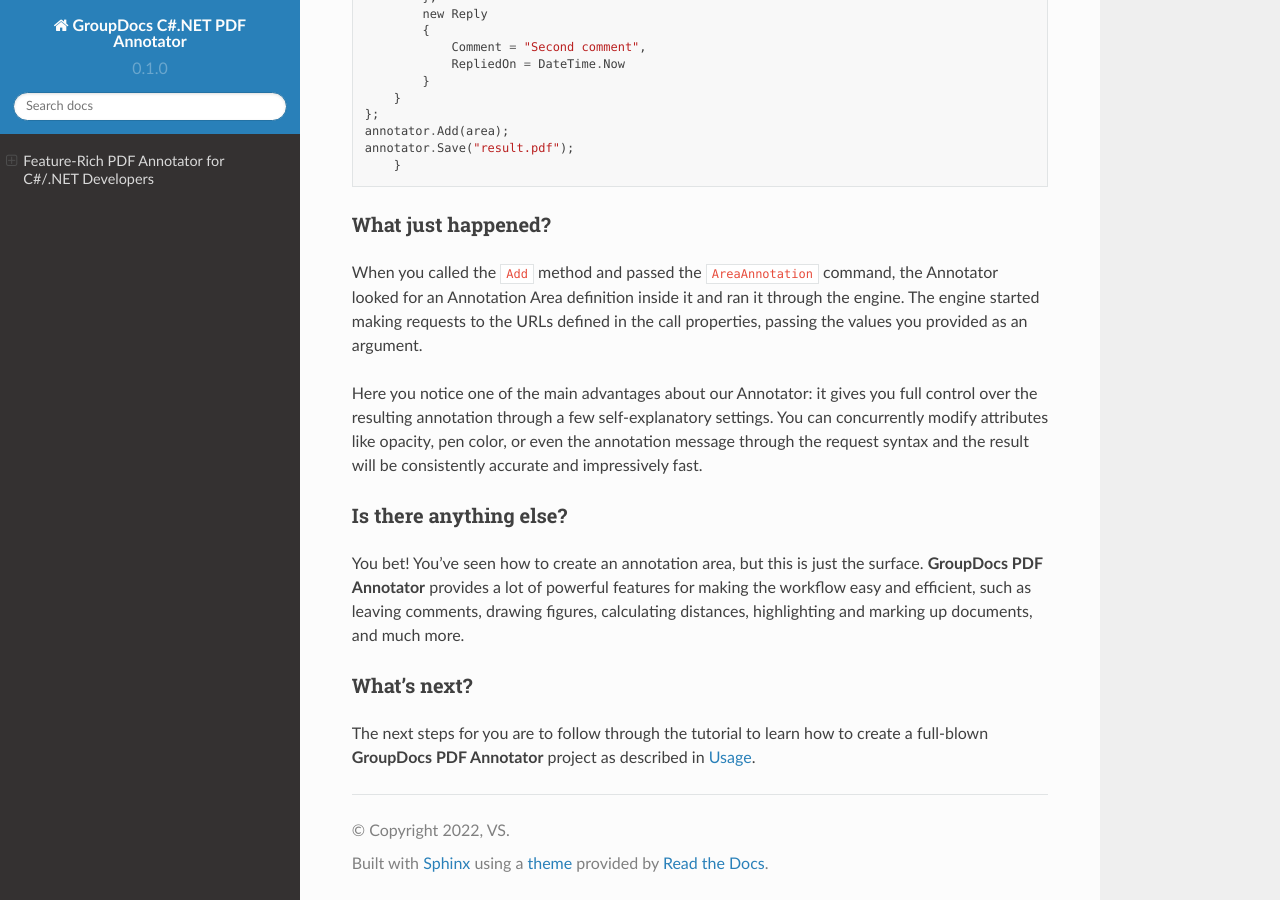
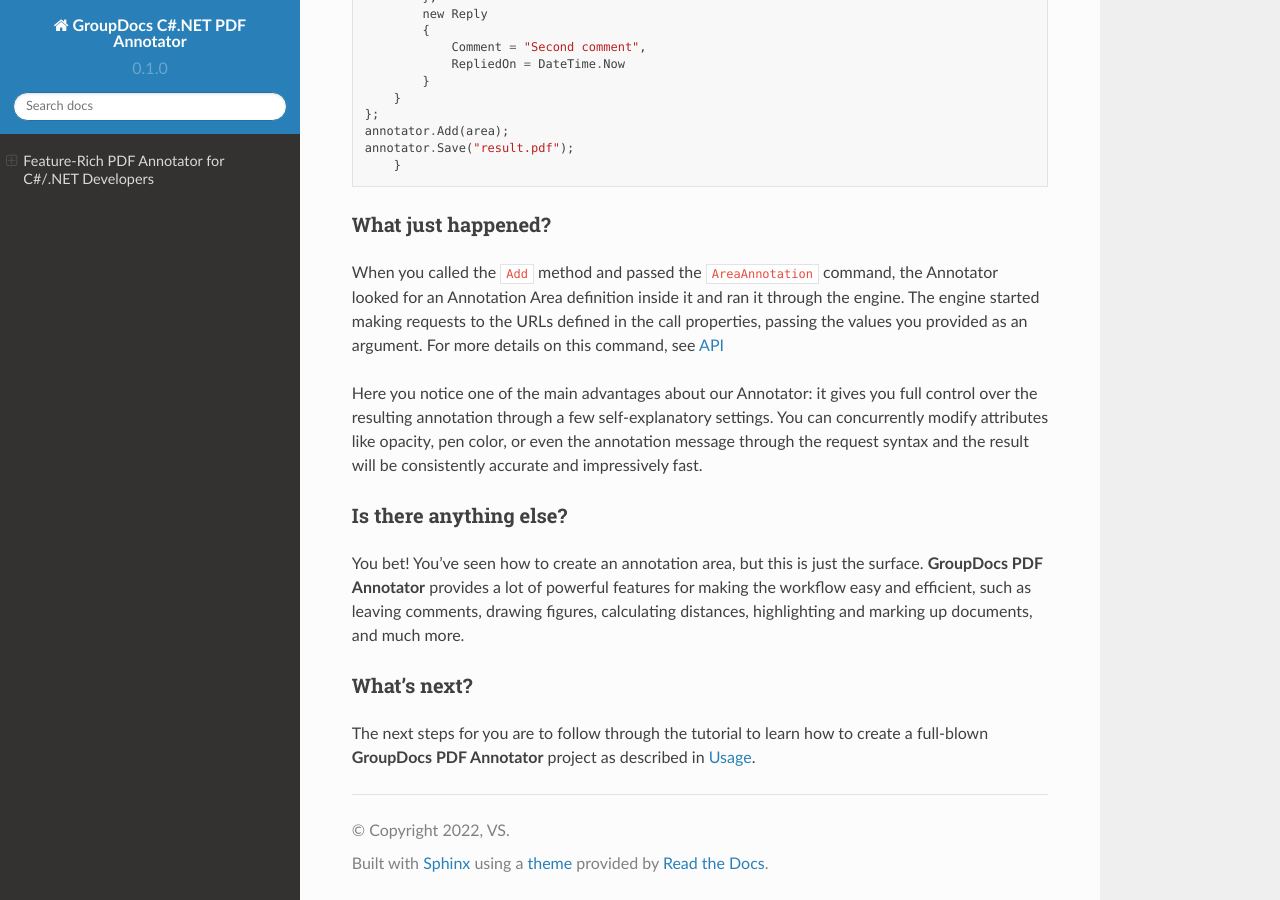
Before and after one commit to vadimsteckler1/asposetest, a Sphinx documentation site: the page built from docs/source/index.rst, in a window 1280 px wide and 900 px high, scrolled down 1411 px. Built offline with Sphinx 7.4.7 and the Read the Docs theme 2.0.0, drawn with Linux system fonts in a browser that asks for light colours.

Commit message:
Update index.rst

```diff
--- a/docs/source/index.rst
+++ b/docs/source/index.rst
@@ -55,7 +55,7 @@
 What just happened?
 -------------------
 
-When you called the ``Add`` method and passed the ``AreaAnnotation`` command, the Annotator looked for an Annotation Area definition inside it and ran it through the engine. The engine started making requests to the URLs defined in the call properties, passing the values you provided as an argument.
+When you called the ``Add`` method and passed the ``AreaAnnotation`` command, the Annotator looked for an Annotation Area definition inside it and ran it through the engine. The engine started making requests to the URLs defined in the call properties, passing the values you provided as an argument. For more details on this command, see :doc:`api`
 
 Here you notice one of the main advantages about our Annotator: it gives you full control over the resulting annotation through a few self-explanatory settings. You can concurrently modify attributes like opacity, pen color, or even the annotation message through the request syntax and the result will be consistently accurate and impressively fast.
 
```
